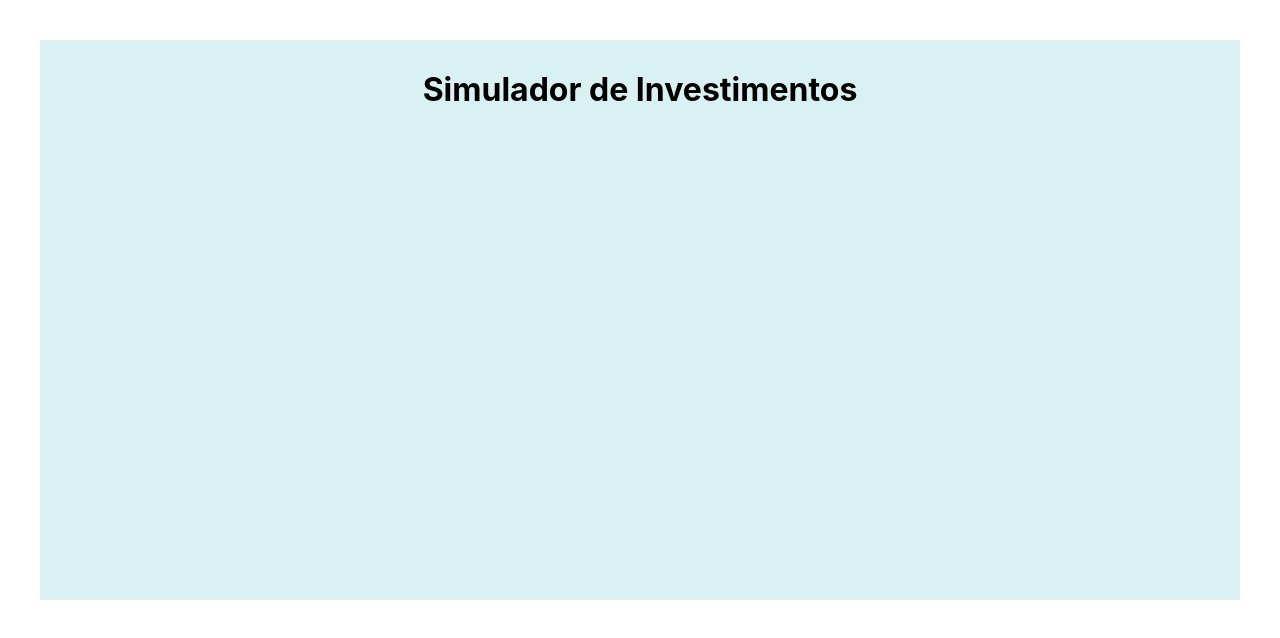
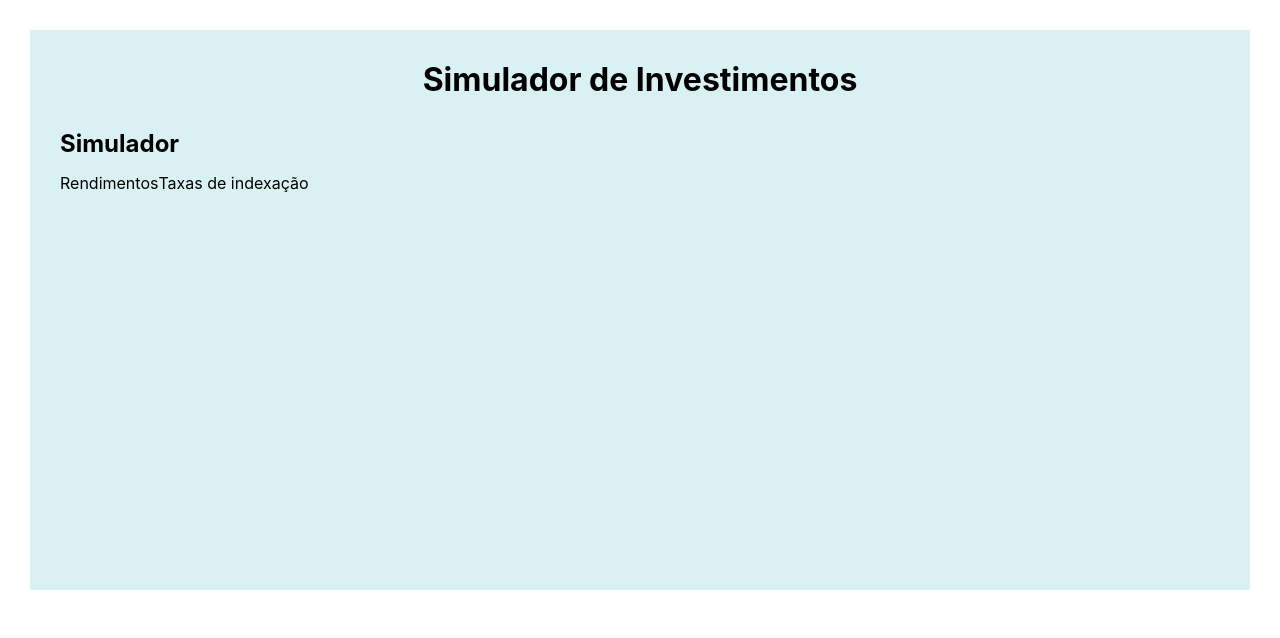
Before and after one commit to carlosael/EQI-teste, a React (Create React App) app: page / in a window 1280 px wide. Shown: the top 638 px of the page. Built offline with nearby package versions, Linux system fonts and the light colour scheme.

Commit message:
Cards de redimentos e taxas de indexação criados.

```diff
--- a/src/App.css
+++ b/src/App.css
@@ -2,11 +2,31 @@
   padding: 0;
   margin: 0;
   box-sizing: border-box;
-  padding: 10px;
+}
+
+.App {
+  padding: 30px;
 }
 
 .main-container {
   background-color: rgb(217, 241, 243);
   text-align: center;
   min-height: 70vh;
+  padding: 30px;
 }
+
+.main-content {
+  display: flex;
+  flex-direction: column;
+  align-items: flex-start;
+
+  margin-top: 30px;
+}
+
+.main-content h2 {
+  margin-bottom: 15px;
+}
+
+.cards {
+  display: flex;
+}
--- a/src/App.jsx
+++ b/src/App.jsx
@@ -1,4 +1,6 @@
 import "./App.css";
+import IndexingFees from "./components/Cards/IndexingFees";
+import Yield from "./components/Cards/Yield";
 
 function App() {
   return (
@@ -7,6 +9,13 @@ function App() {
         <div className="header">
           <h1>Simulador de Investimentos</h1>
         </div>
+        <div className="main-content">
+          <h2>Simulador</h2>
+          <div className="cards">
+            <Yield></Yield>
+            <IndexingFees></IndexingFees>
+          </div>
+        </div>
       </div>
     </div>
   );
--- /dev/null
+++ b/src/components/Cards/IndexingFees/index.jsx
@@ -0,0 +1,11 @@
+function IndexingFees() {
+  return (
+    <div className="card">
+      <div className="card-title">
+        <p>Taxas de indexação</p>
+      </div>
+    </div>
+  );
+}
+
+export default IndexingFees;
--- /dev/null
+++ b/src/components/Cards/Yield/index.jsx
@@ -0,0 +1,11 @@
+function Yield() {
+  return (
+    <div className="card">
+      <div className="card-title">
+        <p>Rendimentos</p>
+      </div>
+    </div>
+  );
+}
+
+export default Yield;
```
